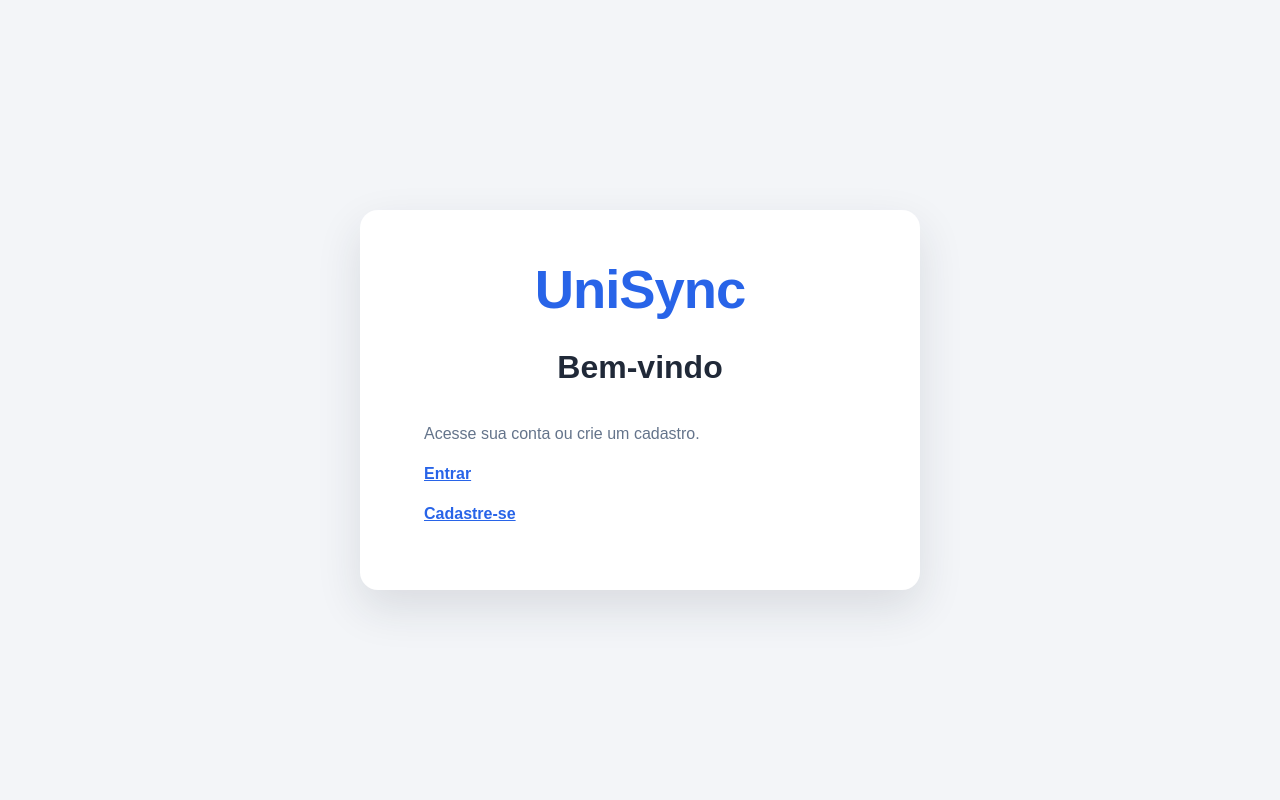
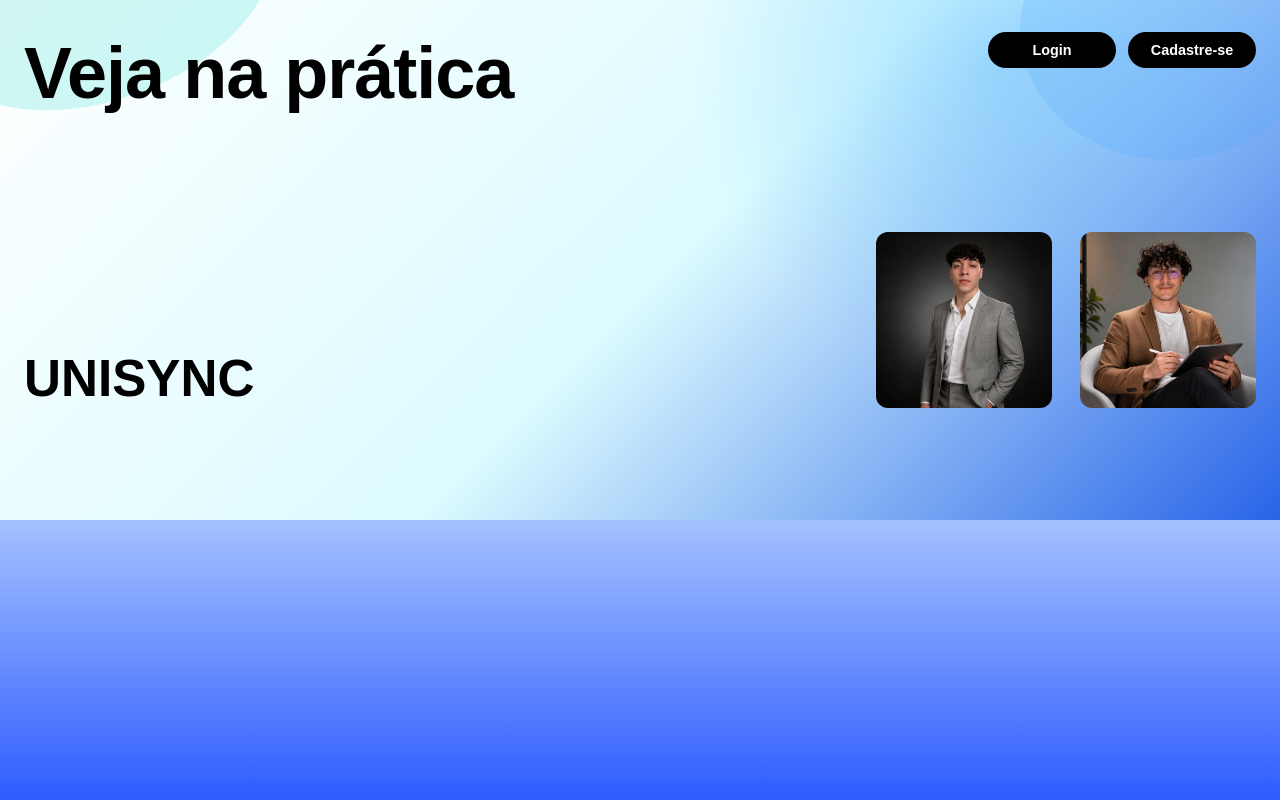
Before and after one commit to robertomatheuNS/UniSync, a Django app: page / in a window 1280 px wide. Run offline with Django 5.2, Linux system fonts and the light colour scheme.

Commit message:
style: estrutura visual da pagina inicial

```diff
--- a/frontend-shell/static/authentication/css/login.css
+++ b/frontend-shell/static/authentication/css/login.css
@@ -132,6 +132,161 @@ main > p:has(.errorlist) {
     color: var(--erro);
 }
 
+/* Página inicial */
+
+body.home-page {
+    display: block;
+    min-height: 100vh;
+    padding: 0;
+    overflow-x: hidden;
+    background:
+        linear-gradient(
+            to bottom,
+            #ffffff 0%,
+            #e9fbff 45%,
+            #2e5cff 100%
+        );
+}
+
+.home-page__content {
+    width: 100%;
+    max-width: none;
+    min-height: 100vh;
+    margin: 0;
+    padding: 0;
+    background: transparent;
+    border-radius: 0;
+    box-shadow: none;
+}
+
+.hero-section {
+    position: relative;
+    min-height: 520px;
+    padding: 32px 24px 28px;
+    overflow: hidden;
+    background:
+        radial-gradient(
+            circle at 78% 12%,
+            rgba(71, 184, 255, 0.35),
+            transparent 28%
+        ),
+        linear-gradient(
+            135deg,
+            #ffffff 0%,
+            #dcfbff 52%,
+            #2864e8 100%
+        );
+}
+
+.hero-section::before {
+    position: absolute;
+    top: -120px;
+    left: -80px;
+    width: 360px;
+    height: 220px;
+    border-radius: 50%;
+    background: rgba(73, 224, 211, 0.25);
+    content: "";
+    transform: rotate(-20deg);
+}
+
+.hero-section::after {
+    position: absolute;
+    top: -100px;
+    right: -40px;
+    width: 300px;
+    height: 260px;
+    border-radius: 50%;
+    background: rgba(77, 167, 255, 0.2);
+    content: "";
+}
+
+.hero-section__header,
+.hero-section__footer {
+    position: relative;
+    z-index: 1;
+}
+
+.hero-section__header {
+    display: flex;
+    align-items: flex-start;
+    justify-content: space-between;
+    gap: 24px;
+}
+
+.hero-section__header h1 {
+    margin: 0;
+    color: #000000;
+    font-size: clamp(2.5rem, 6vw, 4.5rem);
+    text-align: left;
+}
+
+.hero-section__navigation {
+    display: flex;
+    gap: 12px;
+}
+
+.hero-section__navigation a {
+    min-width: 128px;
+    padding: 10px 20px;
+    border-radius: 999px;
+    background: #000000;
+    color: #ffffff;
+    font-size: 0.9rem;
+    text-align: center;
+    text-decoration: none;
+}
+
+.hero-section__footer {
+    display: flex;
+    align-items: flex-end;
+    justify-content: space-between;
+    gap: 24px;
+    margin-top: 118px;
+}
+
+.hero-section__footer h2 {
+    margin: 0;
+    color: #000000;
+    font-size: clamp(2rem, 5vw, 3.2rem);
+    text-align: left;
+}
+
+.hero-section__images {
+    display: flex;
+    gap: 28px;
+}
+
+.hero-section__images img {
+    width: 176px;
+    height: 176px;
+    object-fit: cover;
+    border-radius: 12px;
+}
+
+/* Responsividade */
+
+@media (max-width: 700px) {
+    .hero-section__header,
+    .hero-section__footer {
+        flex-direction: column;
+        align-items: flex-start;
+    }
+
+    .hero-section__footer {
+        margin-top: 80px;
+    }
+
+    .hero-section__images {
+        width: 100%;
+    }
+
+    .hero-section__images img {
+        width: 48%;
+        height: 150px;
+    }
+}
+
 @media (max-width: 600px) {
     body {
         padding: 16px;
@@ -148,4 +303,25 @@ main > p:has(.errorlist) {
     h2 {
         font-size: 1.7rem;
     }
+
+    body.home-page {
+        padding: 0;
+    }
+
+    .home-page__content {
+        padding: 0;
+    }
+
+    .hero-section {
+        padding: 24px 16px;
+    }
+
+    .hero-section__navigation {
+        width: 100%;
+    }
+
+    .hero-section__navigation a {
+        flex: 1;
+        min-width: auto;
+    }
 }
--- a/frontend-shell/templates/authentication/home.html
+++ b/frontend-shell/templates/authentication/home.html
@@ -6,17 +6,37 @@
     <meta charset="UTF-8">
     <meta name="viewport" content="width=device-width, initial-scale=1.0">
     <title>UniSync</title>
+
     <link rel="stylesheet" href="{% static 'authentication/css/login.css' %}">
 </head>
-<body>
-    <main>
-        <h1>UniSync</h1>
-        <h2>Bem-vindo</h2>
+<body class="home-page">
+    <main class="home-page__content">
+        <section class="hero-section">
+            <header class="hero-section__header">
+                <h1>Veja na prática</h1>
 
-        <p>Acesse sua conta ou crie um cadastro.</p>
+                <nav class="hero-section__navigation">
+                    <a href="{% url 'login' %}">Login</a>
+                    <a href="{% url 'register' %}">Cadastre-se</a>
+                </nav>
+            </header>
 
-        <p><a href="{% url 'login' %}">Entrar</a></p>
-        <p><a href="{% url 'register' %}">Cadastre-se</a></p>
+            <div class="hero-section__footer">
+                <h2>UNISYNC</h2>
+
+                <div class="hero-section__images">
+                    <img
+                        src="{% static 'authentication/images/group-study.jpg' %}"
+                        alt="Estudantes reunidos"
+                    >
+
+                    <img
+                        src="{% static 'authentication/images/students-looking-down.jpg' %}"
+                        alt="Estudantes utilizando tecnologia"
+                    >
+                </div>
+            </div>
+        </section>
     </main>
 </body>
 </html>
```
Also changed, not shown: frontend-shell/static/authentication/images/group-study.jpg (added), frontend-shell/static/authentication/images/students-looking-down.jpg (added).
